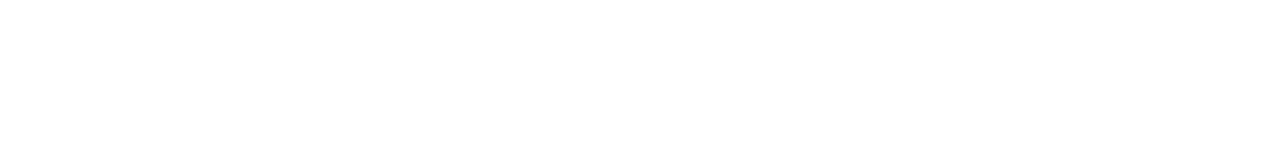
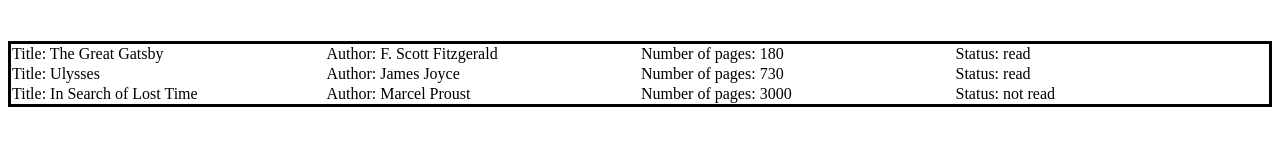
Before and after one commit to Neo-Glam/library, a plain HTML site: page index.html in a window 1280 px wide. Drawn offline with Linux system fonts and the light colour scheme.

Commit message:
ajoute l'affichage

```diff
--- a/index.html
+++ b/index.html
@@ -9,5 +9,9 @@
 </head>
 <body>
 
+    <div class="boite">
+    <table id="library">
+    </table>
+    </div>
 </body>
 </html>
--- a/script.js
+++ b/script.js
@@ -1,13 +1,41 @@
 const myLibrary = [];
 
-function Book(title,author,pages,status){
+function Book(title,author,pages,read){
     this.title = title;
     this.author = author;
     this.pages = pages,
-    this.status = status;
+    this.read = read;
 }
 
-function addBookToLibrary(title,author,pages,status){
-    const book = new Book(title,author,pages,status);
+function addBookToLibrary(title,author,pages,read){
+    const book = new Book(title,author,pages,read);
     myLibrary.push(book)
 }
+
+addBookToLibrary("The Great Gatsby","F. Scott Fitzgerald",180,"read");
+addBookToLibrary("Ulysses","James Joyce",730,"read");
+addBookToLibrary(" In Search of Lost Time","Marcel Proust",3000," not read");
+
+const library = document.querySelector('#library')
+
+myLibrary.forEach(book => {
+    const title = document.createElement('td');
+    const author = document.createElement('td');
+    const pages = document.createElement('td');
+    const read = document.createElement('td');
+
+    title.classList.add("title");
+    author.classList.add("author");
+    pages.classList.add("pages");
+    read.classList.add("read");
+
+    title.innerText = "Title: " + book.title;
+    author.innerText = "Author: " + book.author;
+    pages.innerText = "Number of pages: " + book.pages;
+    read.innerText = "Status: " + book.read;
+
+    library.appendChild(title);
+    library.appendChild(author);
+    library.appendChild(pages);
+    library.appendChild(read);
+})
--- a/style.css
+++ b/style.css
@@ -0,0 +1,17 @@
+#library{
+    grid-column-start: 1;
+    grid-column-end: 4;
+    grid-row-start: 2;
+    grid-row-end: 4;
+    border: solid;
+    display: grid;
+    grid-template-columns: 1fr 1fr 1fr 1fr ;
+}
+
+
+.boite{
+    display:grid;
+    grid-template-columns: 1fr 1fr 1fr;
+    grid-template-rows: 1fr 1fr 1fr;
+
+}
```
